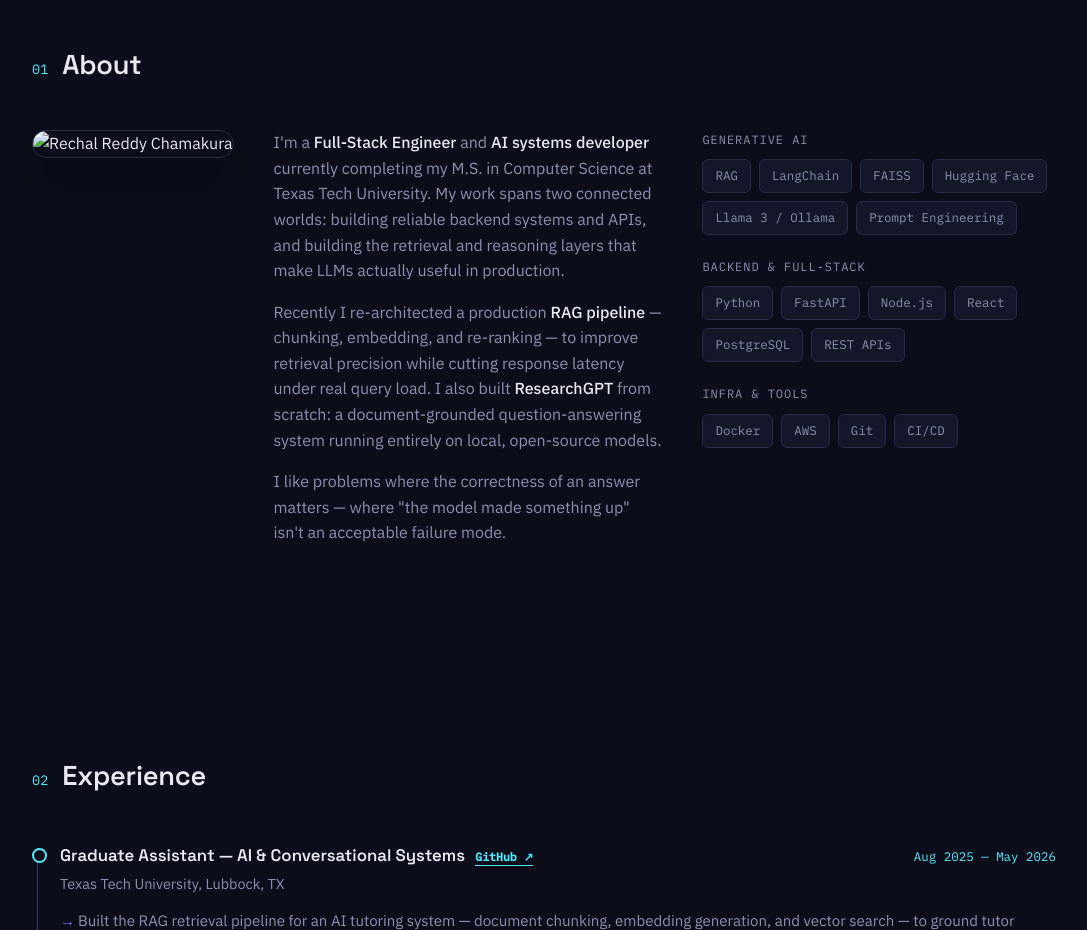
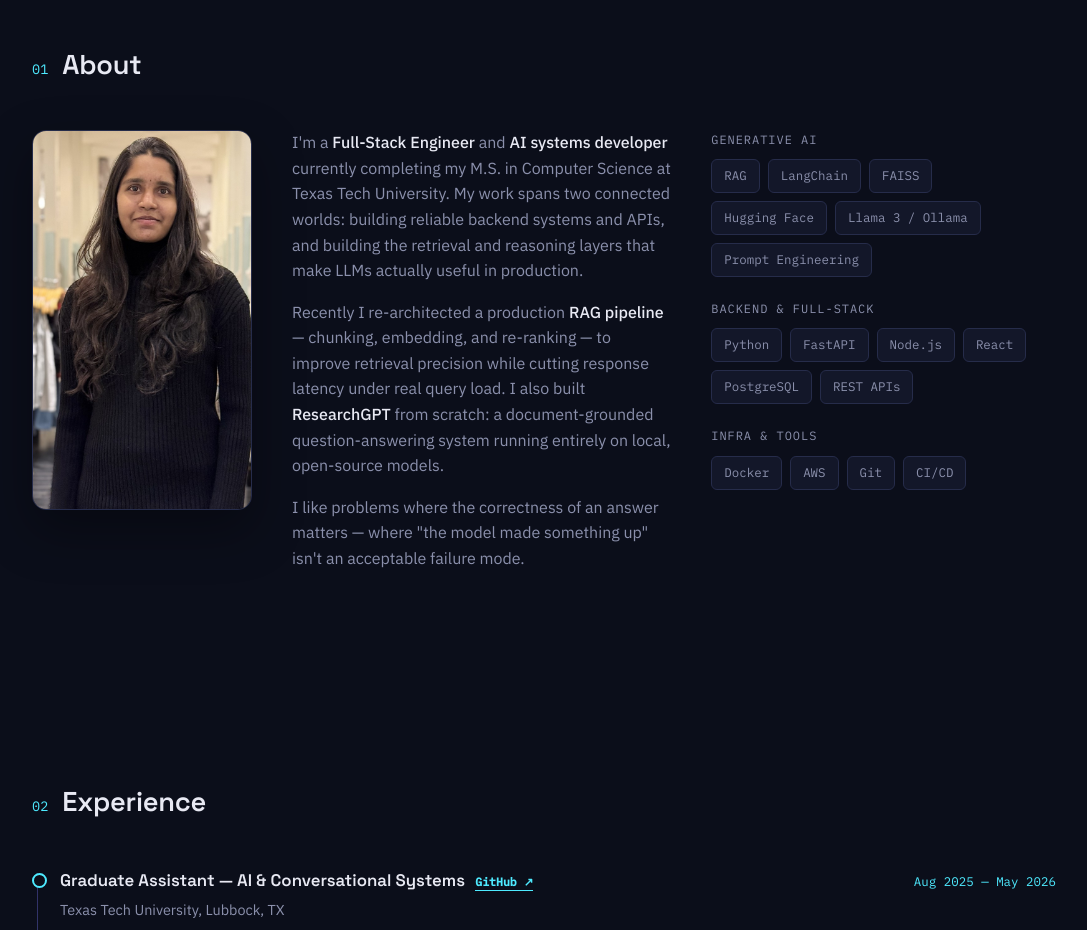
Before and after one commit to Rechal03/rechal03.github.io, a plain HTML site: page index.html in a window 1280 px wide. Shown: the part 980-1910 px from the top of the page, without its empty margins (96-1183 px from the left). Drawn offline with Linux system fonts and the light colour scheme.

Commit message:
Update index.html

```diff
--- a/index.html
+++ b/index.html
@@ -501,7 +501,7 @@
       </div>
       <div class="about-grid">
         <div class="about-photo reveal">
-          <img src="images/profile-photo.jpg" alt="Rechal Reddy Chamakura">
+          <img src="profile-photo.jpg" alt="Rechal Reddy Chamakura">
         </div>
         <div class="about-text reveal">
           <p>I'm a <strong>Full-Stack Engineer</strong> and <strong>AI systems developer</strong> currently completing my M.S. in Computer Science at Texas Tech University. My work spans two connected worlds: building reliable backend systems and APIs, and building the retrieval and reasoning layers that make LLMs actually useful in production.</p>
```
